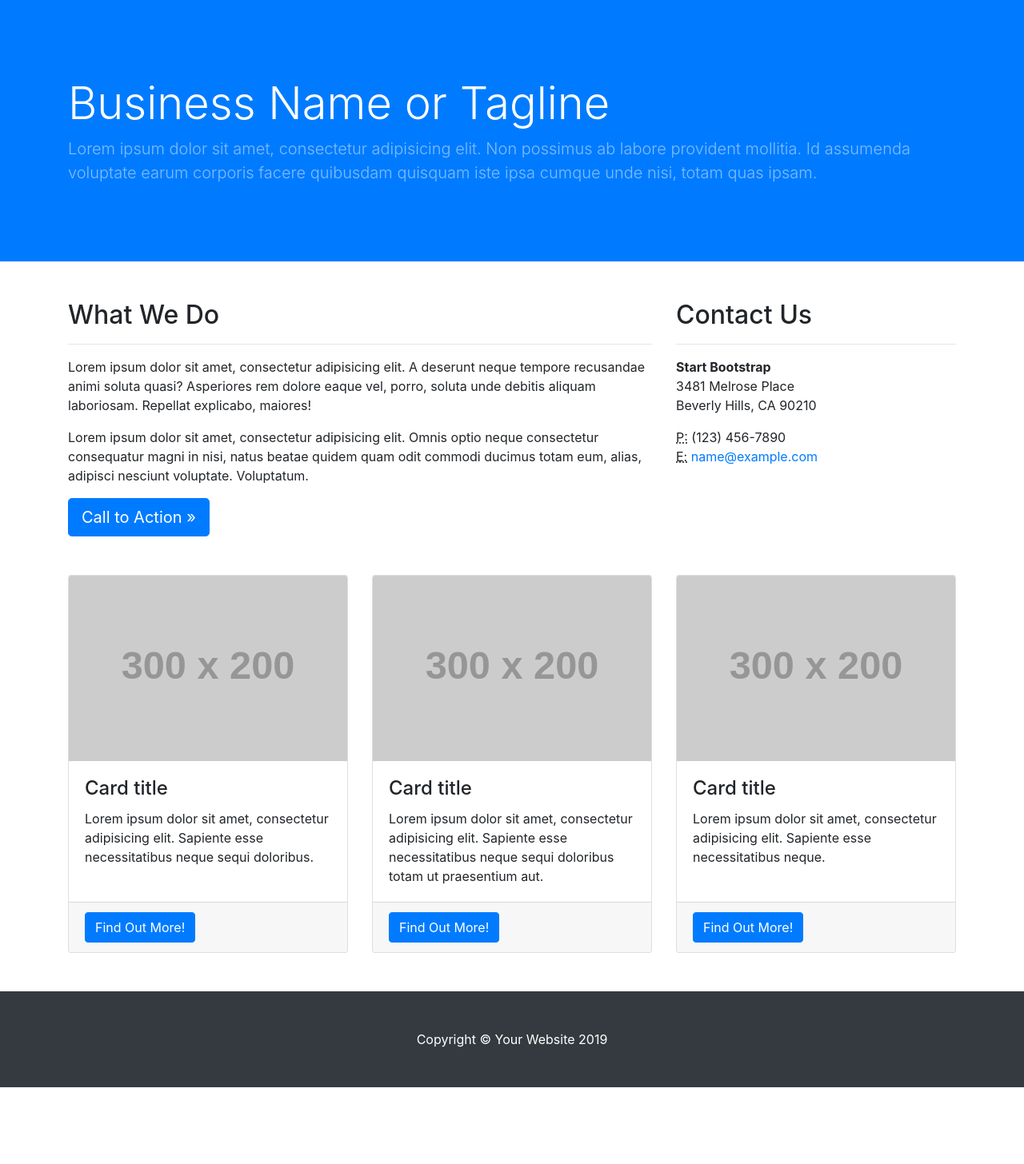
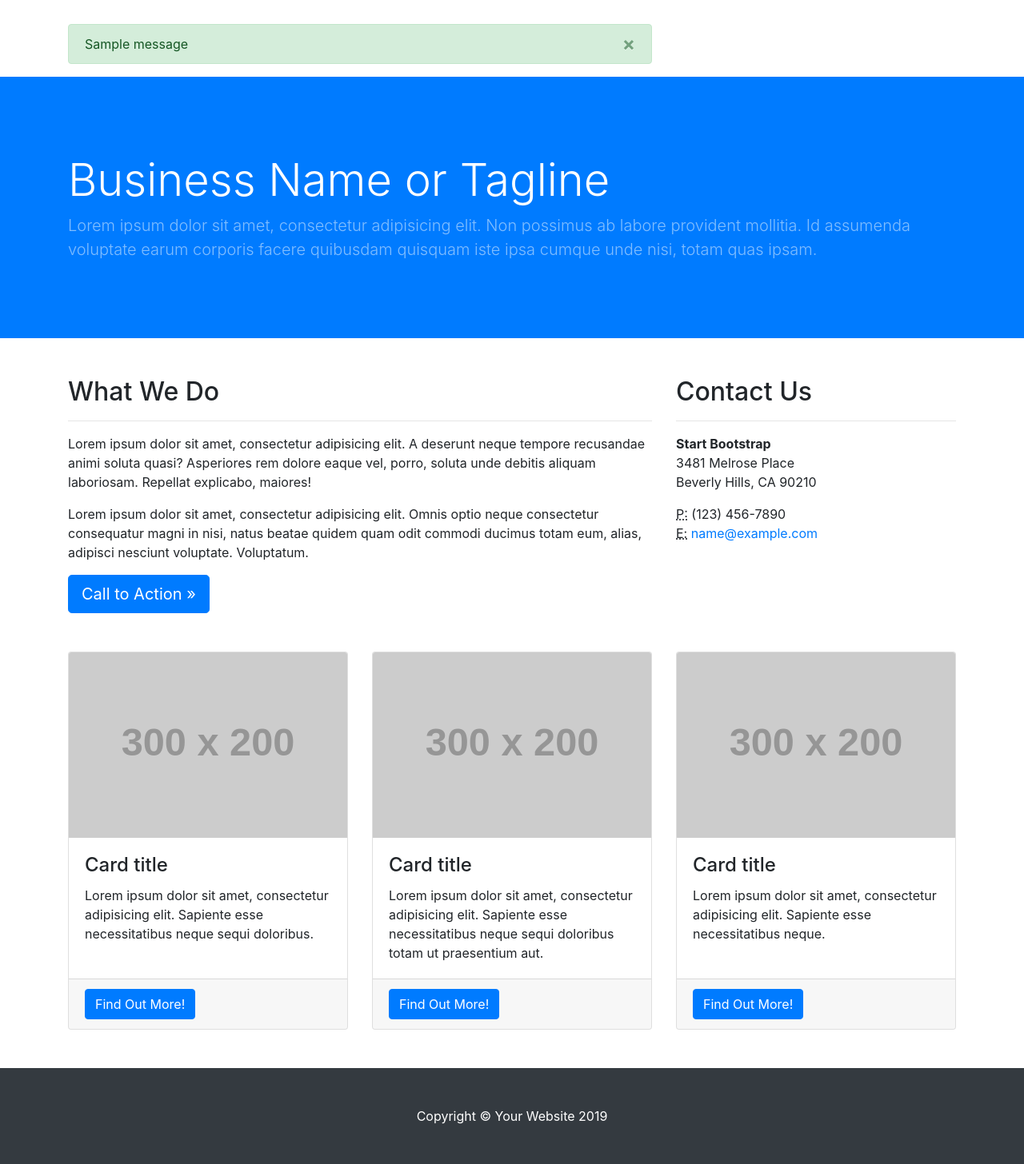
Before and after one commit to pejmanhadavi/django-team-website-example, a Django app: page / in a window 1280 px wide. Shown: the part 56-1512 px from the top of the page at 80% size. Before the commit the page ends 1416 px from the top, so only its background shows below. Run offline with Django 3.2, Linux system fonts and the light colour scheme; grey boxes labelled with a size stand in for pictures from a placeholder-image service; one stand-in notice (Sample message) is shown; some libraries are stand-ins or nearby versions.

Commit message:
Add messages for review.

```diff
--- a/apps/blog/views.py
+++ b/apps/blog/views.py
@@ -1,6 +1,8 @@
 from django.views.generic import ListView, DetailView
 from django.views.generic.edit import FormMixin
 from django.urls import reverse
+from django.contrib import messages
+from django.utils.translation import gettext_lazy as _
 
 from apps.blog.models import Category, Article, Review
 from apps.blog.forms import ReviewForm
@@ -56,6 +58,7 @@ class ArticleDetailView(FormMixin, DetailView):
         review.email = form.cleaned_data['email']
         review.review = form.cleaned_data['review']
         review.save()
+        messages.success(self.request, _('Your review submited successfuly!'))
         return super(ArticleDetailView, self).form_valid(form)
 
 
--- a/templates/_base.html
+++ b/templates/_base.html
@@ -22,6 +22,8 @@
 <body>
     {% include 'partials/_navbar.html' %}
 
+    {% include 'partials/_messages.html' %}
+
     {% block content %}
 
     {% endblock content %}
--- /dev/null
+++ b/templates/partials/_messages.html
@@ -0,0 +1,13 @@
+{% for message in messages %}
+    <div class="container" style="margin-top: 30px;">
+        <div class="row">
+            <div class="col-md-8">
+                <div class="alert {{ message.tags }} alert-dismissible" role="alert">
+                    <button type="button" class="close" data-dismiss="alert" aria-label="Close">
+                            <span aria-hidden="true">&times;</span>
+                        </button> {{ message }}
+                </div>
+            </div>
+        </div>
+    </div>
+{% endfor %}
```
Also changed, not shown: config/settings/_base.py (+12 -1 lines).
